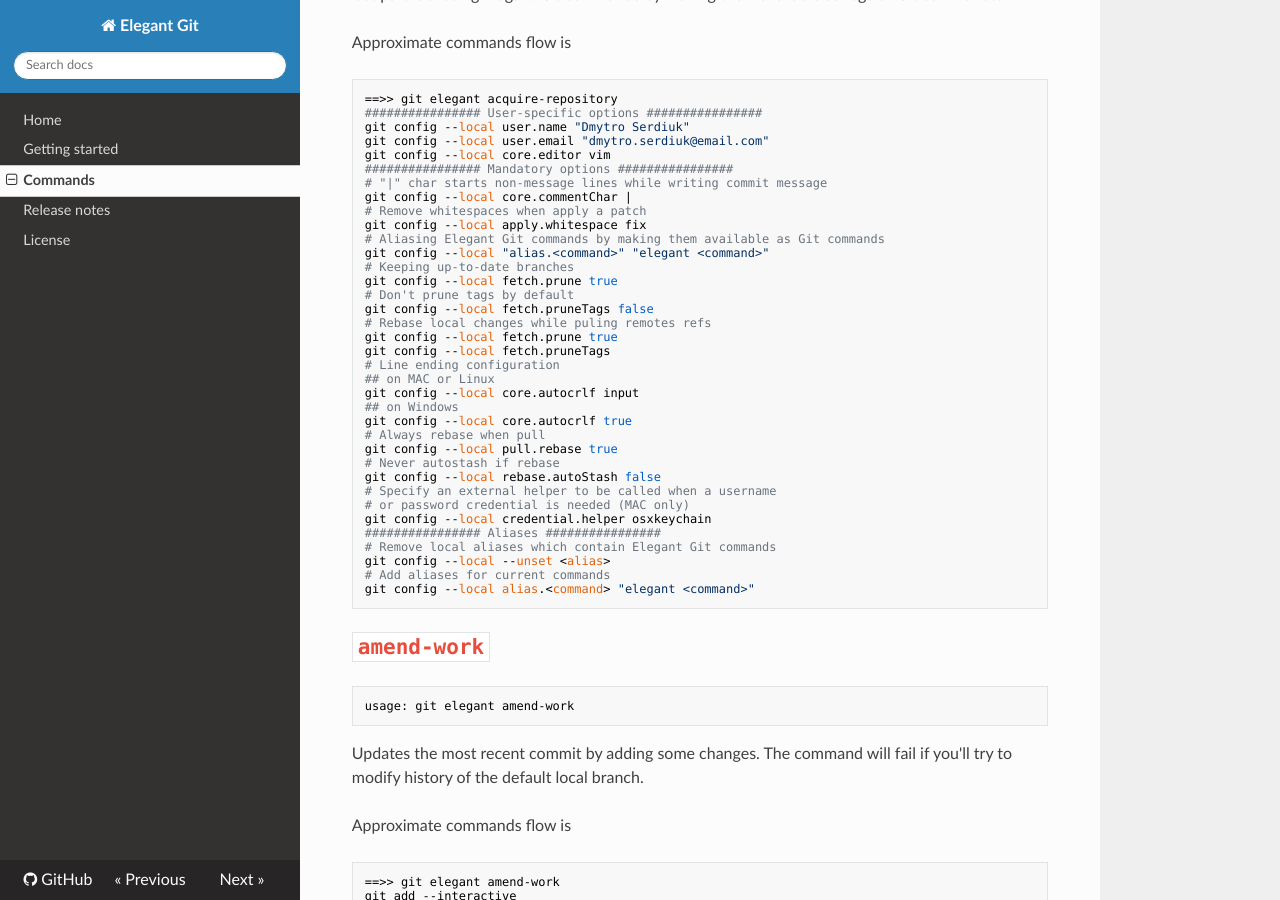
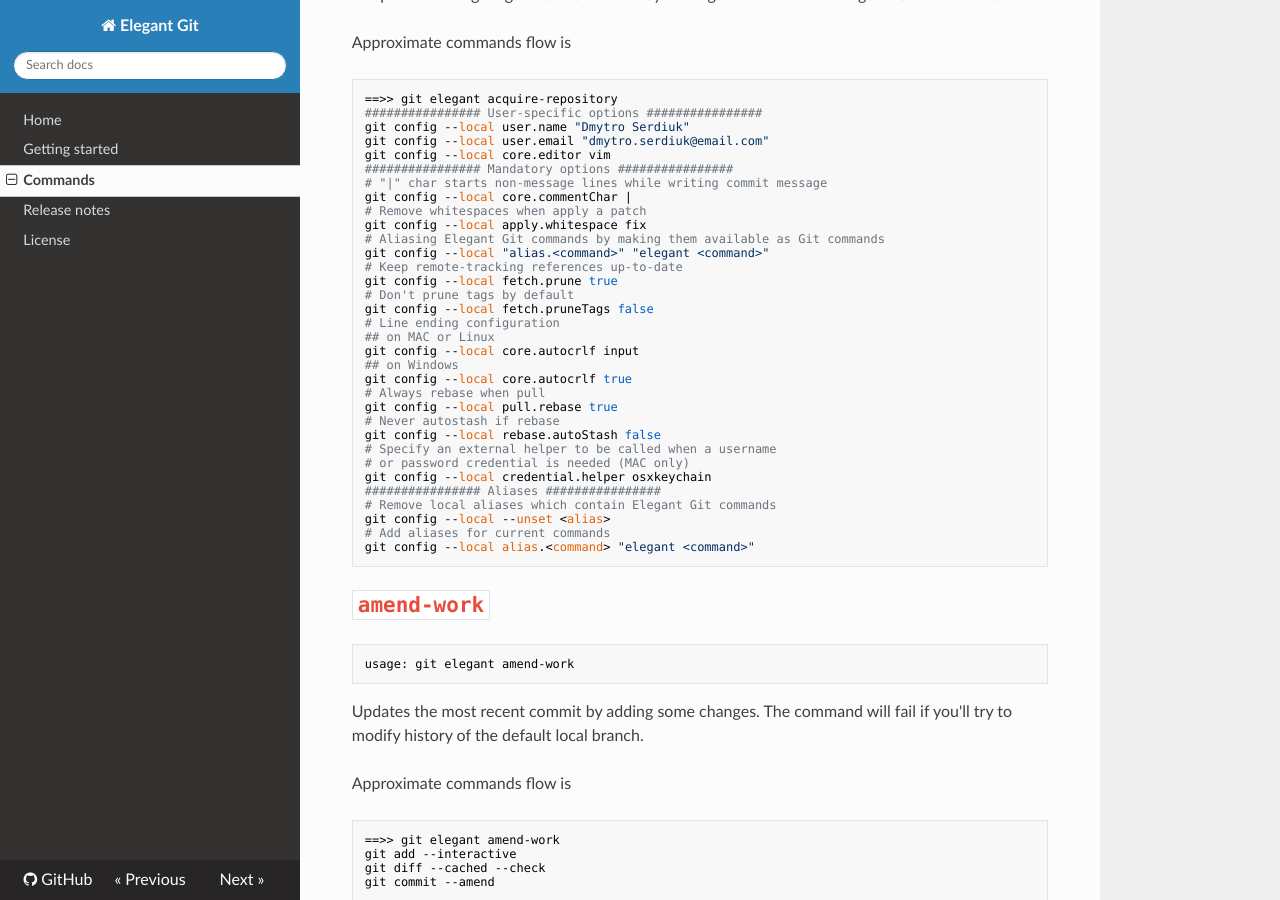
Before and after one commit to bees-hive/elegant-git, an MkDocs documentation site: the page built from docs/commands.md, in a window 1280 px wide and 900 px high, scrolled down 1325 px. Built offline with MkDocs 1.6.1, drawn with Linux system fonts in a browser that asks for light colours; nearby versions of some CDN libraries.

Commit message:
Update `acquire-repository` documentation
The documentation is obsolete as there was an incorrect setup of quality
pipeline. This change makes documentation up to date.

```diff
--- a/docs/commands.md
+++ b/docs/commands.md
@@ -87,13 +87,10 @@ git config --local core.commentChar |
 git config --local apply.whitespace fix
 # Aliasing Elegant Git commands by making them available as Git commands
 git config --local "alias.<command>" "elegant <command>"
-# Keeping up-to-date branches
+# Keep remote-tracking references up-to-date
 git config --local fetch.prune true
 # Don't prune tags by default
 git config --local fetch.pruneTags false
-# Rebase local changes while puling remotes refs
-git config --local fetch.prune true
-git config --local fetch.pruneTags
 # Line ending configuration
 ## on MAC or Linux
 git config --local core.autocrlf input
```
